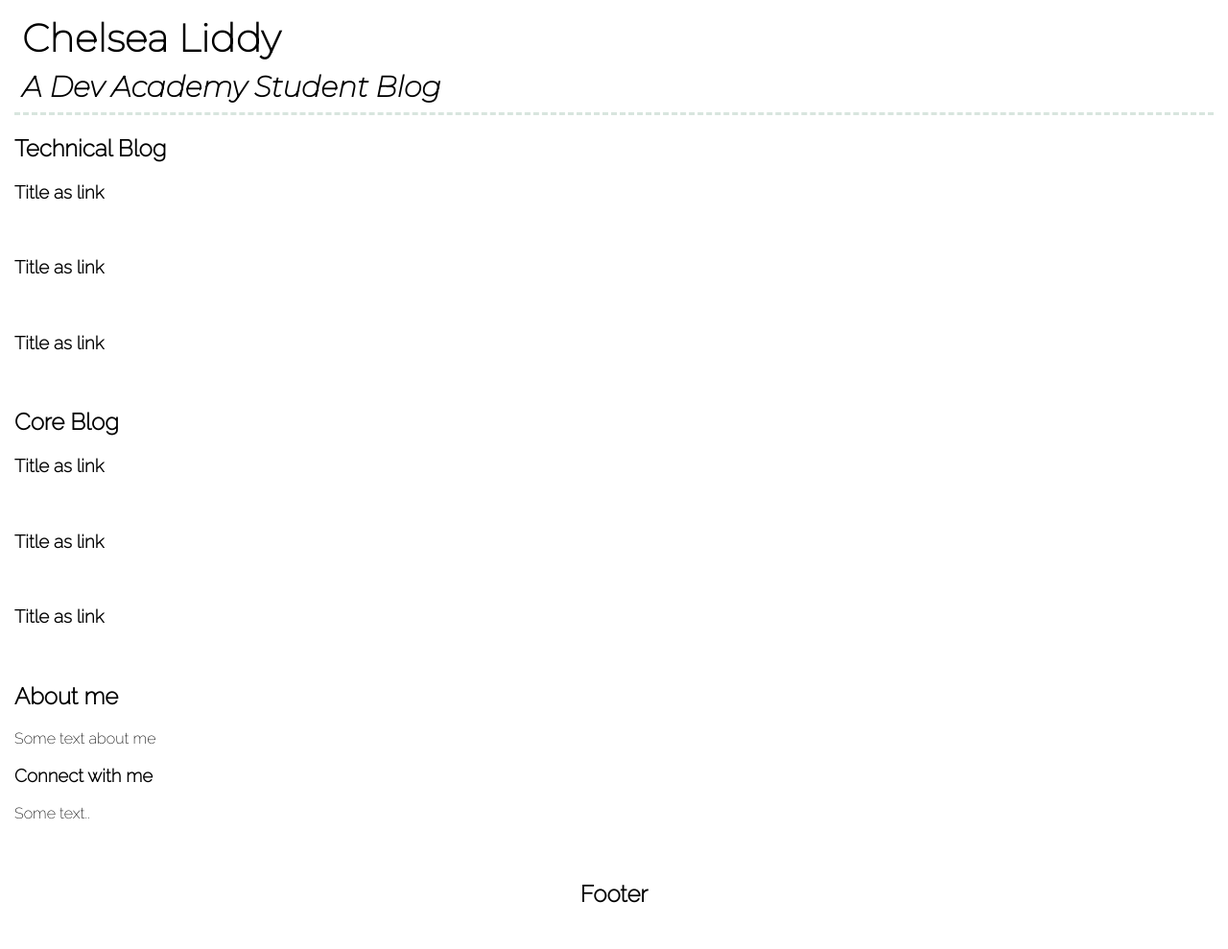
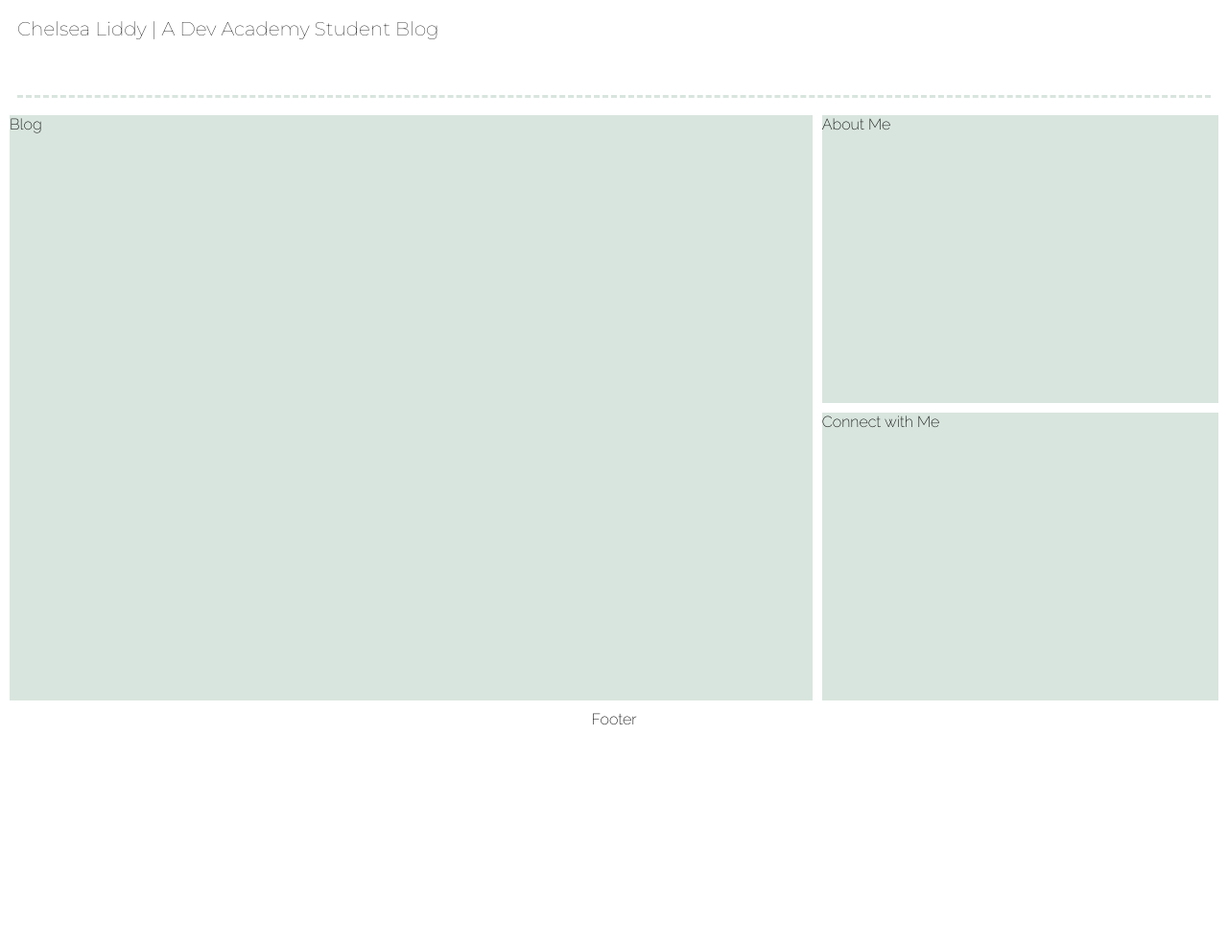
Before and after one commit to chelsea-liddy/chelsea-liddy.github.io, a plain HTML site: page index.html in a window 1280 px wide. Shown: the whole page at 96% size. After the commit the page ends 800 px from the top, so only its background shows below. Drawn offline with Linux system fonts and the light colour scheme.

Commit message:
Edits for grid layout

```diff
--- a/index.html
+++ b/index.html
@@ -12,53 +12,12 @@
   </head>
 
   <body>
-
     <div class="grid-container">
-
-      <!--HEADING-->
-      <div class="header">
-        <h1 class="main-heading">Chelsea Liddy</h1>
-        <h2 class="sub-heading">A Dev Academy Student Blog</h2>
-      </div>
-      <main>
-      <!--LEFT CONTENT-->
-      <div class="large-content">
-          <h2>Technical Blog</h2>
-            <h3>Title as link</h3>
-              <img>
-            <h3>Title as link</h3>
-              <img>
-            <h3>Title as link</h3>
-              <img>
-        </div>
-        <div class="large-content">
-          <h2>Core Blog</h2>
-            <h3>Title as link</h3>
-              <img>
-            <h3>Title as link</h3>
-              <img>
-            <h3>Title as link</h3>
-              <img>
-        </div>
-      <!--RIGHT CONTENT-->
-        <div class="small-content">
-          <h2>About me</h2>
-          <p>Some text about me</p>
-        </div>
-        <div class="small-content">
-          <h3>Connect with me</h3>
-          <p>Some text..</p>
-        </div>
-
-        <!--FOOTER-->
-        <div class="footer">
-          <h2>Footer</h2>
-        </div>
-
+      <div class="header">Chelsea Liddy | A Dev Academy Student Blog</div>
+      <div class="left-content">Blog</div>
+      <div class="right-content-1">About Me</div>
+      <div class="right-content-2">Connect with Me</div>
+      <div class="footer">Footer</div>
     </div>
-  </main>
-
-
-
   </body>
 </html>
--- a/styles/main.css
+++ b/styles/main.css
@@ -1,63 +1,59 @@
+.grid-container {
+  width: 100vw;
+  height: 100vh;
+  display: grid;
+  grid-template-columns: 1fr 1fr 1fr;
+  grid-template-rows: 100px 1fr 1fr 50px;
+  gap: 10px;
+  padding: 10px;
+  box-sizing: border-box;
+}
+
 body {
+  margin:0;
   font-family: 'Raleway', sans-serif;
   background: white;
-  margin: 15px;
 }
 
 .header {
   border-bottom: dashed #d8e5de;
-}
-
-.main-heading {
-  font-size: 40px;
+  grid-column-start: 1;
+  grid-column-end: 4;
+  grid-row: 1;
+  font-size: 20px;
   text-align: left;
   font-family: 'Montserrat', sans-serif;
   margin: 8px;
 }
 
-.sub-heading {
-  font-size: 30px;
-  font-family: 'Montserrat', sans-serif;
-  font-style: italic;
-  margin: 8px;
+.left-content {
+  grid-row-start: 2;
+  grid-row-end: 4;
+  grid-column-start: 1;
+  grid-column-end: 3;
+  background-color: #d8e5de;
 }
 
-.left-column {
-  float: left;
-  width: 50%;
+.right-content-1 {
+  grid-row-start: 2;
+  grid-row-end: 3;
+  grid-column-start: 3;
+  grid-column-end: 4;
+  background-color: #d8e5de;
 }
 
-
-.right-column {
-  float: right;
-  width: 50%;
+.right-content-2 {
+  grid-row-start: 3;
+  grid-row-end: 4;
+  grid-column-start: 3;
+  grid-column-end: 4;
+  background-color: #d8e5de;
 }
 
-@media screen and (max-width: 800px) {
-  .leftcolumn, .rightcolumn {
-    width: 100%;
-    padding: 0;
-  }
-}
-
-.content-box {
-  background-color: #d8e5de;
-  padding: 20px;
-  margin: 20px;
-  border-radius: 30px;
-}
-
-
-.row:after {
-  content: "";
-  display: table;
-  clear: both;
-}
-
-
 .footer {
-  padding: 20px;
+  grid-column-start: 1;
+  grid-column-end: 4;
+  grid-row: 4;
   text-align: center;
   background: white;
-  margin-top: 20px;
 }
```
